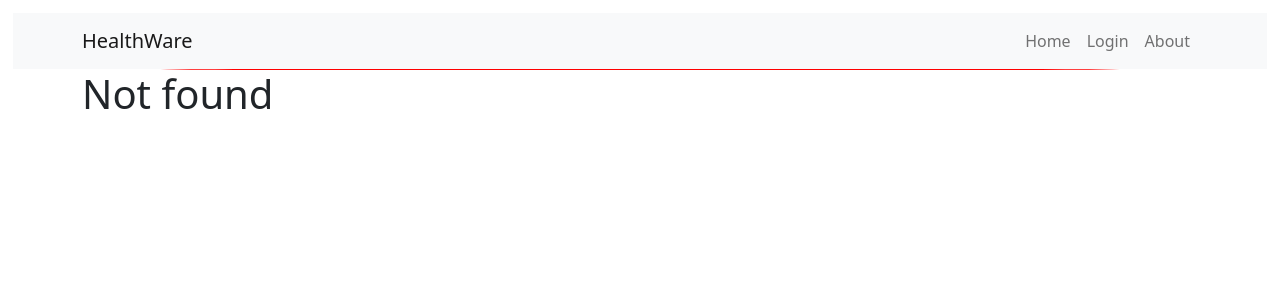
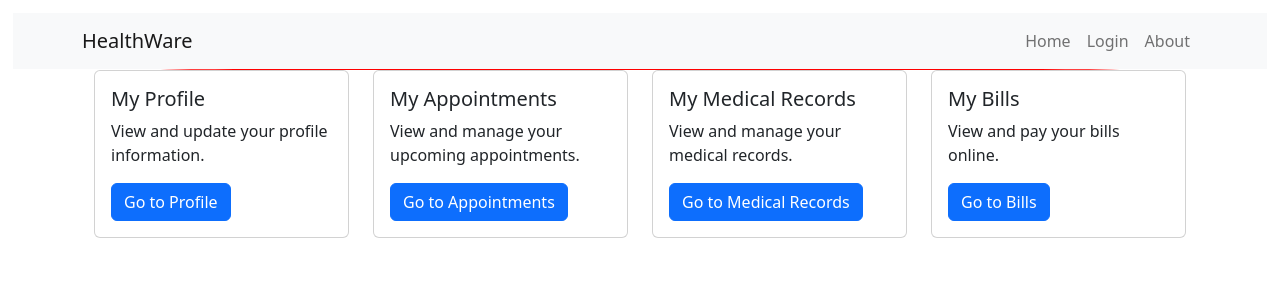
Before and after one commit to MdAsimKhan/Healthware, a React (Create React App) app: page /1/patientdashboard in a window 1280 px wide. Before the commit this address had no page. Shown: the top 300 px of the page. Built offline with nearby package versions, Linux system fonts and the light colour scheme.

Commit message:
Patientdashboard

```diff
--- a/src/Home.js
+++ b/src/Home.js
@@ -46,6 +46,7 @@ function Home() {
                             {card_Info("Doctor")}
                             {card_Info("Patient")}
 
+
                         </div>
                     </Card>
                 </div>
--- a/src/Routing.js
+++ b/src/Routing.js
@@ -9,6 +9,8 @@ import DoctorLogin from './components/user_login/doctorSignup';
 import PatientSignup from './components/user_login/patientSignup';
 import Dashboard from './components/dashboard/dashboard';
 import UserProfile from './components/dashboard/profile';
+
+import PatientDashboard from './components/dashboard/patientdashboard';
 function App() {
   return (
 
@@ -31,6 +33,7 @@ function App() {
               <Route path='/:id'>
               <Route path='dashboard' element={<Dashboard/>}/>
               <Route path='profile' element={<UserProfile/>}/>
+              <Route path='patientdashboard' element={<PatientDashboard/>}/>
               </Route>
 
 
--- /dev/null
+++ b/src/components/dashboard/patientdashboard.js
@@ -0,0 +1,64 @@
+import { Container, Row, Col, Card, Button } from 'react-bootstrap';
+// import '../../css/patientdashboard.css';
+function PatientDashboard() {
+    return (
+        <Container fluid>
+            <Row>
+                <Col md={3}>
+                    <Card>
+                        <Card.Body>
+                            <Card.Title>My Profile</Card.Title>
+                            <Card.Text>
+                                View and update your profile information.
+                            </Card.Text>
+                            <Button variant="primary" href="/profile">
+                                Go to Profile
+                            </Button>
+                        </Card.Body>
+                    </Card>
+                </Col>
+                <Col md={3}>
+                    <Card>
+                        <Card.Body>
+                            <Card.Title>My Appointments</Card.Title>
+                            <Card.Text>
+                                View and manage your upcoming appointments.
+                            </Card.Text>
+                            <Button variant="primary" href="/appointments">
+                                Go to Appointments
+                            </Button>
+                        </Card.Body>
+                    </Card>
+                </Col>
+                <Col md={3}>
+                    <Card>
+                        <Card.Body>
+                            <Card.Title>My Medical Records</Card.Title>
+                            <Card.Text>
+                                View and manage your medical records.
+                            </Card.Text>
+                            <Button variant="primary" href="/records">
+                                Go to Medical Records
+                            </Button>
+                        </Card.Body>
+                    </Card>
+                </Col>
+                <Col md={3}>
+                    <Card>
+                        <Card.Body>
+                            <Card.Title>My Bills</Card.Title>
+                            <Card.Text>
+                                View and pay your bills online.
+                            </Card.Text>
+                            <Button variant="primary" href="/bills">
+                                Go to Bills
+                            </Button>
+                        </Card.Body>
+                    </Card>
+                </Col>
+            </Row>
+        </Container>
+    );
+}
+
+export default PatientDashboard;
--- a/src/components/user_login/patientSignup.js
+++ b/src/components/user_login/patientSignup.js
@@ -58,8 +58,9 @@ function PatientSignup() {
       </Form.Group>
 
 
-
-      <Form.Select aria-label="Type">
+      <Form.Group className="mb-3" controlId="bg">
+      <Form.Label>Blood Group</Form.Label>
+        <Form.Select aria-label="Type">
         <option>--Select Blood Group--</option>
         <option value="1">O+</option>
         <option value="2">O-</option>
@@ -70,13 +71,17 @@ function PatientSignup() {
         <option value="7">AB+</option>
         <option value="8">AB-</option>
       </Form.Select>
+      </Form.Group>
 
-      <Form.Select aria-label="Type">
+      <Form.Group className="mb-3" controlId="gender">
+      <Form.Label>Gender</Form.Label>
+        <Form.Select aria-label="Type">
         <option>--Select Gender--</option>
         <option value="1">Male</option>
         <option value="2">Female</option>
         <option value="3">Other</option>
       </Form.Select>
+      </Form.Group>
 
       <Form.Group className="mb-3" controlId="dob">
         <Form.Label>Date of birth</Form.Label>
--- /dev/null
+++ b/src/css/Patientdashboard.css
@@ -0,0 +1,28 @@
+.card {
+    margin-bottom: 20px;
+  }
+
+  .card-title {
+    font-size: 1.2rem;
+    margin-bottom: 10px;
+  }
+
+  .card-text {
+    font-size: 0.9rem;
+    margin-bottom: 10px;
+  }
+
+  .btn-primary {
+    background-color: #007bff;
+    border-color: #007bff;
+  }
+
+  .btn-primary:hover {
+    background-color: #0069d9!important;
+    border-color: #0062cc;
+  }
+
+  .col-md-3 {
+    padding-right: 15px;
+    padding-left: 15px;
+  }
```
Also changed, not shown: src/App.js (added, +66 -0 lines), src/components/profile/patientprofile.js (added, +25 -0 lines).
